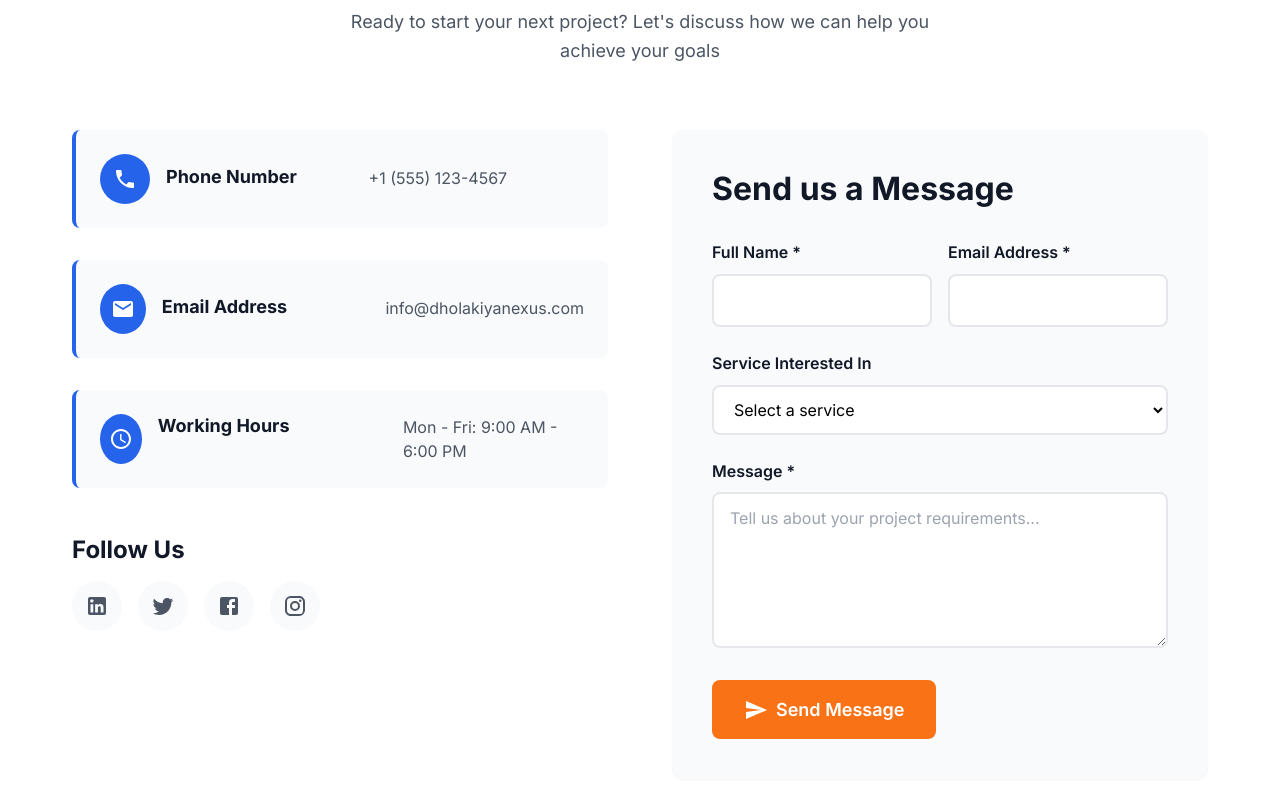
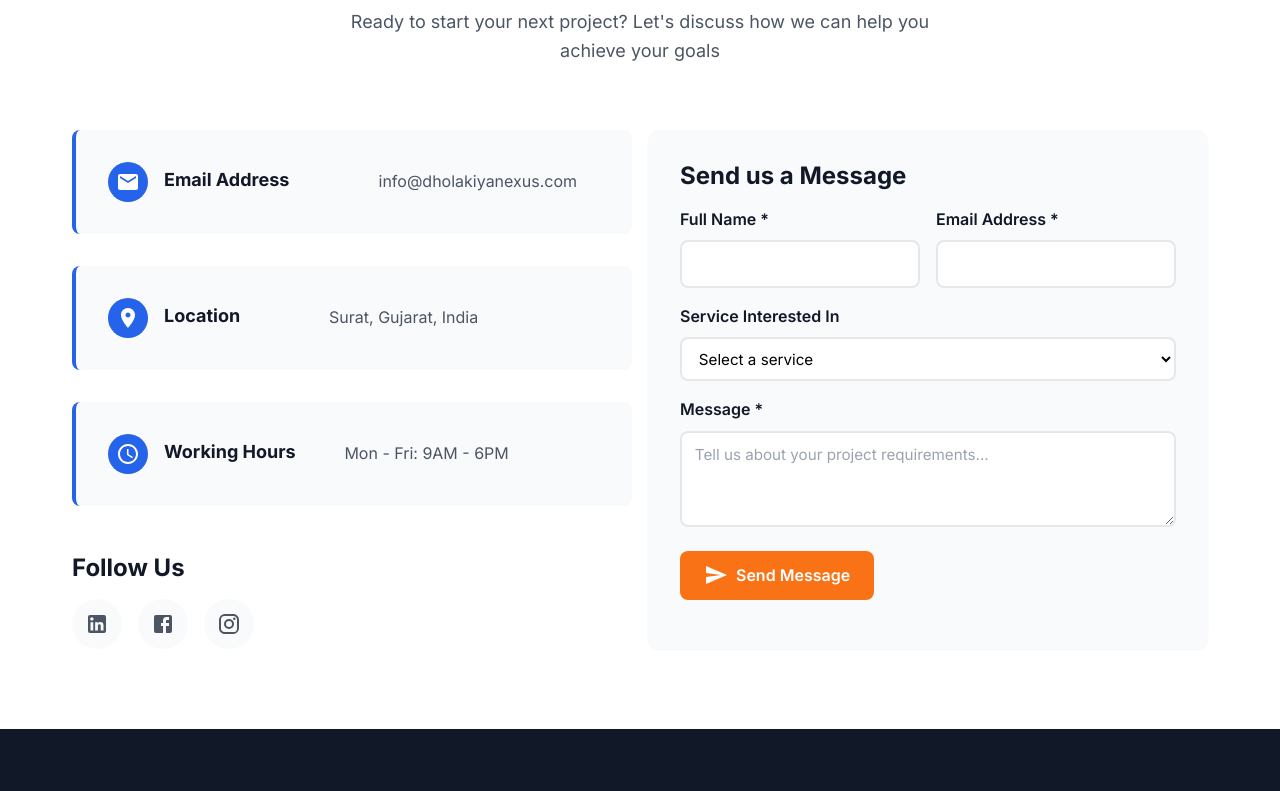
Before and after one commit to Surya-infotech/Dholakiya_Nexus, a React (Vite) app: page / in a window 1280 px wide. Shown: the part 4760-5551 px from the top of the page. Built offline with nearby package versions, Linux system fonts and the light colour scheme.

Commit message:
contact us section updated

```diff
--- a/src/components/Contact.jsx
+++ b/src/components/Contact.jsx
@@ -1,4 +1,4 @@
-import { Email, Facebook, Instagram, LinkedIn, Phone, Schedule, Send, Twitter } from '@mui/icons-material';
+import { Close, Email, Facebook, Instagram, LinkedIn, LocationOn, Schedule, Send } from '@mui/icons-material';
 import { useState } from 'react';
 import { useLocation } from 'react-router-dom';
 import './Contact.scss';
@@ -8,6 +8,7 @@ const Contact = () => {
   const isHomePage = location.pathname === '/';
   const [formData, setFormData] = useState({ name: '', email: '', service: '', message: '' });
   const [isSubmitting, setIsSubmitting] = useState(false);
+  const [showSuccessPopup, setShowSuccessPopup] = useState(false);
 
   const handleInputChange = (e) => {
     const { name, value } = e.target;
@@ -22,33 +23,36 @@ const Contact = () => {
     setIsSubmitting(true);
 
     setTimeout(() => {
-      alert('Thank you for your message! We will get back to you soon.');
+      setShowSuccessPopup(true);
       setFormData({ name: '', email: '', service: '', message: '' });
       setIsSubmitting(false);
     }, 2000);
   };
 
+  const closeSuccessPopup = () => {
+    setShowSuccessPopup(false);
+  };
+
   const contactInfo = [
-    {
-      icon: Phone,
-      title: "Phone Number",
-      details: "+1 (555) 123-4567"
-    },
     {
       icon: Email,
       title: "Email Address",
       details: "info@dholakiyanexus.com"
     },
     {
+      icon: LocationOn,
+      title: "Location",
+      details: "Surat, Gujarat, India"
+    },
+    {
       icon: Schedule,
       title: "Working Hours",
-      details: "Mon - Fri: 9:00 AM - 6:00 PM"
+      details: "Mon - Fri: 9AM - 6PM"
     }
   ];
 
   const socialLinks = [
     { icon: LinkedIn, url: "#", title: "LinkedIn" },
-    { icon: Twitter, url: "#", title: "Twitter" },
     { icon: Facebook, url: "#", title: "Facebook" },
     { icon: Instagram, url: "#", title: "Instagram" }
   ];
@@ -56,6 +60,22 @@ const Contact = () => {
   const services = ["Web Development", "Mobile Development", "IT Consulting"];
 
   return (
+    <>
+      {showSuccessPopup && (
+        <div className="success-popup-overlay">
+          <div className="success-popup">
+            <button className="close-btn" onClick={closeSuccessPopup}>
+              <Close />
+            </button>
+            <div className="success-content">
+              <div className="success-icon">✓</div>
+              <h3>Message Sent Successfully!</h3>
+              <p>Thank you for your message! We will get back to you soon.</p>
+            </div>
+          </div>
+        </div>
+      )}
+
       <section className="contact" id="contact">
         <div className="container">
           {isHomePage && (
@@ -106,7 +126,7 @@ const Contact = () => {
             </div>
 
             <div className="contact-form">
-            <h3>Send us a Message</h3>
+              <h4>Send us a Message</h4>
               <form onSubmit={handleSubmit}>
                 <div className="form-row">
                   <div className="form-group">
@@ -118,6 +138,7 @@ const Contact = () => {
                       value={formData.name}
                       onChange={handleInputChange}
                       required
+                      autoComplete='off'
                     />
                   </div>
                   <div className="form-group">
@@ -126,6 +147,7 @@ const Contact = () => {
                       type="email"
                       id="email"
                       name="email"
+                      autoComplete='off'
                       value={formData.email}
                       onChange={handleInputChange}
                       required
@@ -153,7 +175,8 @@ const Contact = () => {
                   <textarea
                     id="message"
                     name="message"
-                  rows="5"
+                    rows="3"
+                    autoComplete='off'
                     value={formData.message}
                     onChange={handleInputChange}
                     placeholder="Tell us about your project requirements..."
@@ -176,6 +199,7 @@ const Contact = () => {
           </div>
         </div>
       </section>
+    </>
   );
 };
 
--- a/src/components/Contact.scss
+++ b/src/components/Contact.scss
@@ -5,7 +5,7 @@
   .contact-content {
     display: grid;
     grid-template-columns: 1fr 1fr;
-    gap: 4rem;
+    gap: 1rem;
 
     @media (max-width: 768px) {
       grid-template-columns: 1fr;
@@ -23,14 +23,14 @@
         display: flex;
         align-items: center;
         gap: 1rem;
-        padding: 1.5rem;
+        padding: 2rem;
         background: var(--background-light);
         border-radius: var(--border-radius);
         border-left: 4px solid var(--primary-color);
 
         .contact-icon {
-          width: 50px;
-          height: 50px;
+          width: 40px;
+          height: 40px;
           background: var(--primary-color);
           border-radius: 50%;
           display: flex;
@@ -90,17 +90,17 @@
 
   .contact-form {
     background: var(--background-light);
-    padding: 2.5rem;
+    padding: 2rem;
     border-radius: var(--border-radius-lg);
     box-shadow: var(--shadow-sm);
 
     h3 {
-      margin-bottom: 2rem;
+      margin-bottom: 1.5rem;
       color: var(--text-primary);
     }
 
     .form-group {
-      margin-bottom: 1.5rem;
+      margin-bottom: 1rem;
 
       label {
         display: block;
@@ -109,12 +109,14 @@
         color: var(--text-primary);
       }
 
-      input, textarea, select {
+      input,
+      textarea,
+      select {
         width: 100%;
-        padding: 0.75rem 1rem;
+        padding: 0.6rem 0.8rem;
         border: 2px solid var(--border-color);
         border-radius: var(--border-radius);
-        font-size: 1rem;
+        font-size: 0.95rem;
         transition: var(--transition);
         background: var(--white);
 
@@ -131,7 +133,7 @@
 
       textarea {
         resize: vertical;
-        min-height: 120px;
+        min-height: 80px;
       }
     }
 
@@ -148,8 +150,8 @@
     .submit-btn {
       background: var(--secondary-color);
       color: var(--white);
-      padding: 1rem 2rem;
-      font-size: 1.125rem;
+      padding: 0.8rem 1.5rem;
+      font-size: 1rem;
 
       &:hover {
         background: var(--secondary-dark);
@@ -164,3 +166,98 @@
     }
   }
 }
+
+// Success Popup Styles
+.success-popup-overlay {
+  position: fixed;
+  top: 0;
+  left: 0;
+  width: 100%;
+  height: 100%;
+  background: rgba(0, 0, 0, 0.5);
+  display: flex;
+  align-items: center;
+  justify-content: center;
+  z-index: 1000;
+  animation: fadeIn 0.3s ease-in-out;
+}
+
+.success-popup {
+  background: var(--white);
+  border-radius: var(--border-radius-lg);
+  padding: 2rem;
+  max-width: 400px;
+  width: 90%;
+  text-align: center;
+  position: relative;
+  box-shadow: var(--shadow-lg);
+  animation: slideIn 0.3s ease-in-out;
+
+  .close-btn {
+    position: absolute;
+    top: 1rem;
+    right: 1rem;
+    background: none;
+    border: none;
+    color: var(--text-secondary);
+    cursor: pointer;
+    padding: 0.5rem;
+    border-radius: 50%;
+    transition: var(--transition);
+
+    &:hover {
+      background: var(--background-light);
+      color: var(--text-primary);
+    }
+  }
+
+  .success-content {
+    .success-icon {
+      width: 60px;
+      height: 60px;
+      background: var(--secondary-color);
+      border-radius: 50%;
+      display: flex;
+      align-items: center;
+      justify-content: center;
+      margin: 0 auto 1.5rem;
+      font-size: 2rem;
+      color: var(--white);
+      font-weight: bold;
+    }
+
+    h3 {
+      margin-bottom: 1rem;
+      color: var(--text-primary);
+      font-size: 1.5rem;
+    }
+
+    p {
+      color: var(--text-secondary);
+      line-height: 1.6;
+      margin: 0;
+    }
+  }
+}
+
+@keyframes fadeIn {
+  from {
+    opacity: 0;
+  }
+
+  to {
+    opacity: 1;
+  }
+}
+
+@keyframes slideIn {
+  from {
+    transform: translateY(-50px);
+    opacity: 0;
+  }
+
+  to {
+    transform: translateY(0);
+    opacity: 1;
+  }
+}
--- a/src/components/Hero.jsx
+++ b/src/components/Hero.jsx
@@ -26,7 +26,7 @@ const Hero = () => {
             <div className="hero-buttons">
               <button
                 className="btn btn-primary hero-btn"
-                onClick={() => scrollToSection('services')}
+                onClick={() => scrollToSection('contact')}
               >
                 <Rocket />
                 Get Started
```
Lines whose indentation alone changed are shown as unchanged.
